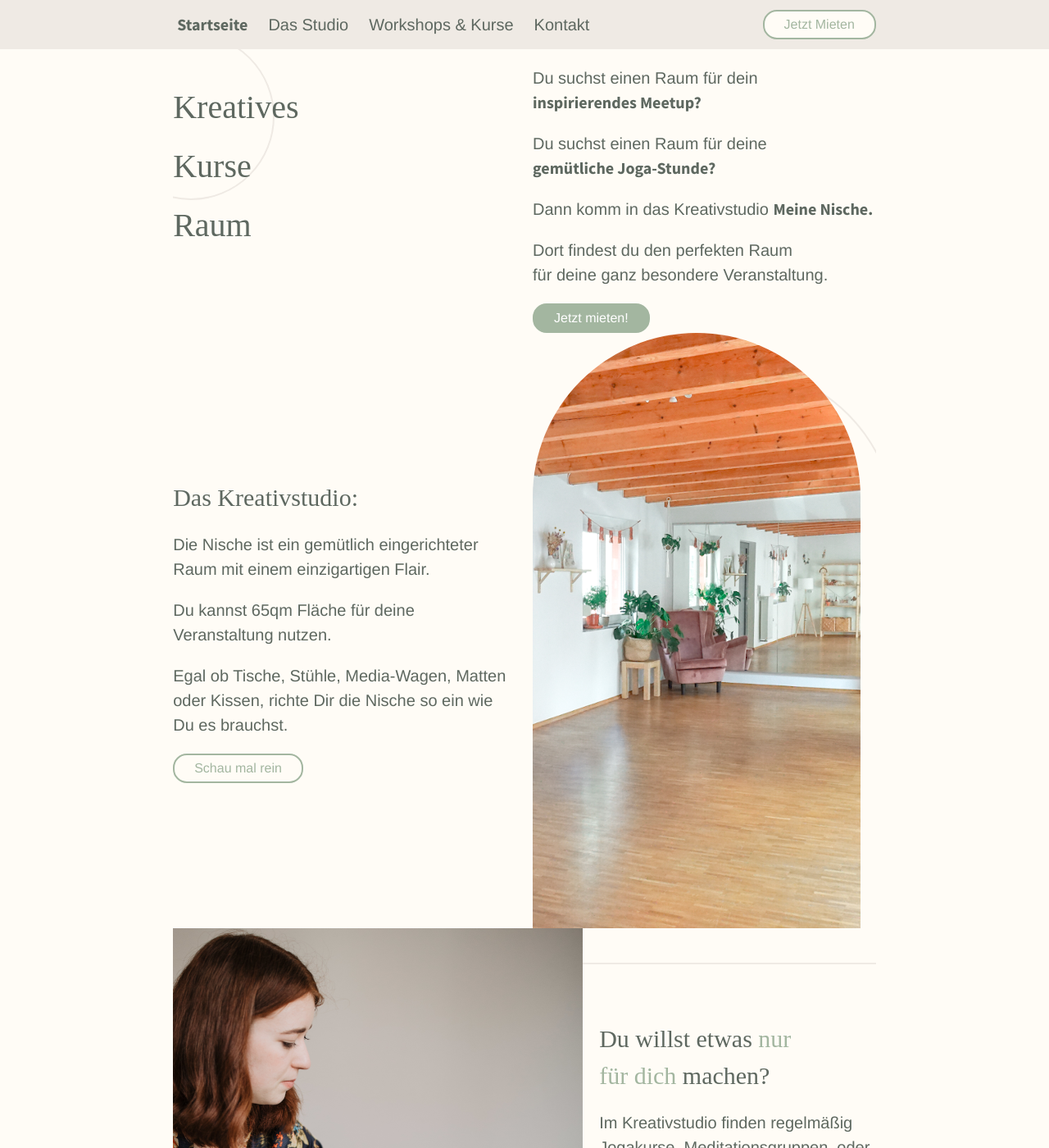
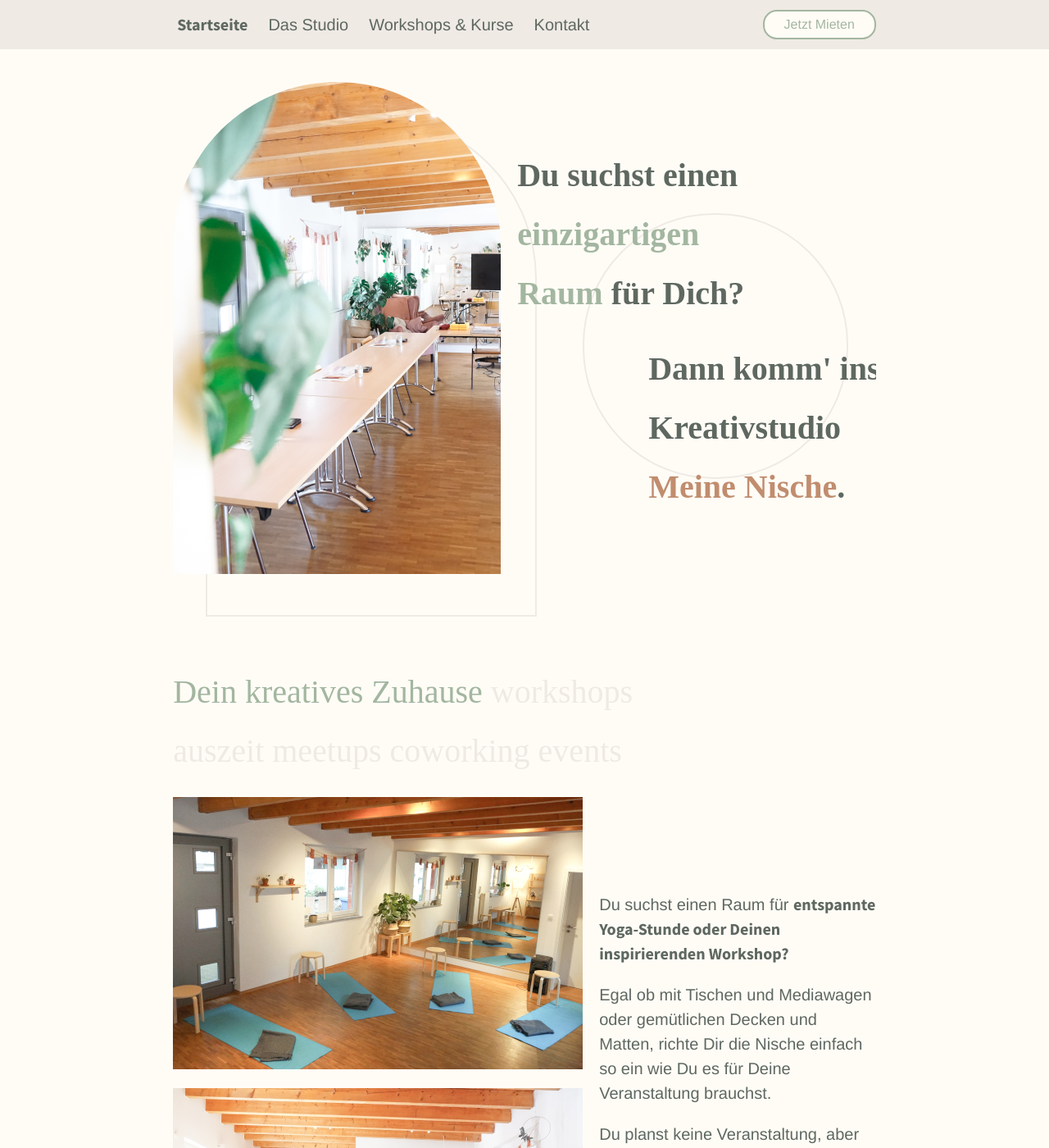
Before and after one commit to sonjafeitsch/meine-nische-website, a Jekyll site: the page built from index.html, in a window 1280 px wide and 1400 px high. Shown: the whole window at 82% size. Built offline with Jekyll 4.4.1, drawn with Linux system fonts in a browser that asks for light colours; some web fonts are replaced; some of the changed text lies outside the part shown.

Commit message:
feat: re-style the home page

```diff
--- a/_sass/_homepage.scss
+++ b/_sass/_homepage.scss
@@ -1,69 +1,32 @@
-.block {
-  margin-top: 5em;
-}
-
 .intro-card {
   position: relative;
-}
-
-.intro-card:first-of-type:before {
-  content: '';
-  width: 5em;
-  height: 5em;
-  border-radius: 3em;
-  position: absolute;
-  border: 2px solid $color-navbar;
-  left: -2em;
-  top: 1em;
-  z-index: -10;
-}
-
-.banner-image {
-  background: url(../images/nische_ganz_tische_1000.png);
-  background-repeat: no-repeat;
-  background-size: contain;
-  width: 100%;
-  height: 0;
-  padding-top: 66.7%;
-  z-index: -10;
-}
-
-.banner-text {
-  position: absolute;
-  left: 0;
-  right: 0;
-  top: 0;
-  bottom: 0;
-  margin-left: auto;
-  margin-right: auto;
-  width: 252px;
-  height: 600px;
-  background-color: rgba(255, 255, 255, 0.8);
-  flex-direction: column;
 }
 
 picture {
   display: none;
 }
 
+.teaser-text {
+  width: 8em;
+}
+
+.teaser-text.right {
+  margin-left: 4em;
+}
+
+.teaser-text.right:before {
+  content: '';
+  width: 8em;
+  height: 8em;
+  border-radius: 4em;
+  position: absolute;
+  border: 2px solid $color-navbar;
+  left: 2em;
+  top: 4em;
+  z-index: -10;
+}
+
 @media screen and (min-width: $mobile-breakpoint) and (max-resolution: $mobile-resolution) {
-  .banner-image {
-    background: url(../images/nische_ganz_tische_2000w.png) !important;
-    background-size: contain !important;
-    background-repeat: no-repeat !important;
-    height: 0;
-    width: 100% !important;
-    z-index: -10;
-  }
-  .banner-text {
-    margin-left: auto;
-    margin-right: auto;
-    margin-top: auto;
-    margin-bottom: auto;
-    width: 820px;
-    height: 252px;
-    flex-direction: row;
-  }
   .intro-card {
     flex-basis: 50%;
     flex-grow: 1;
@@ -79,14 +42,13 @@ picture {
   }
   .studio-image {
     width: 400px;
-    height: 726px;
     border-radius: 200px 200px 0px 0px;
     overflow: hidden;
 
-    picture {
-      display: block;
-      position: relative;
-    }
+  }
+  picture {
+    display: block;
+    position: relative;
   }
   .studio-image:before {
     content: '';
@@ -95,8 +57,8 @@ picture {
     position: absolute;
     top: 2em;
     left: 2em;
-    height: inherit;
-    width: inherit;
+    height: 100%;
+    width: 100%;
     border-radius: inherit;
   }
   .joga-card {
@@ -110,16 +72,14 @@ picture {
     overflow: hidden;
 
     picture {
-      display: block;
-      position: relative;
       top: -100px
     }
   }
   .joga-image:before {
     content: '';
     border: 2px solid $color-navbar;
-    width: inherit;
-    height: inherit;
+    width: 100%;
+    height: 100%;
     z-index: -10;
     position: absolute;
     top: 2em;
--- a/_sass/_spacing.scss
+++ b/_sass/_spacing.scss
@@ -4,6 +4,10 @@
 
 .h-100 {
   height: 100%;
+}
+
+article {
+  margin-top: 5em;
 }
 
 $spaceamounts: (0, 5, 10, 15, 20);
--- a/_sass/_studio.scss
+++ b/_sass/_studio.scss
@@ -1,7 +1,3 @@
-article {
-  margin-top: 5em;
-}
-
 .keyhole-image-container {
   width: 240px;
 }
--- a/_sass/_typography.scss
+++ b/_sass/_typography.scss
@@ -10,6 +10,7 @@
   color: $accent;
   background-color: $bright-background;
   transition: all ease 0.3s;
+  cursor: pointer;
 }
 
 .button.filled, .button:hover {
@@ -28,16 +29,28 @@
   font-weight: 800;
 }
 
+@font-face {
+  font-family: "PlayfairDisplay Light";
+  src: url("../fonts/PlayfairDisplay_wght.ttf") format("truetype");
+  font-weight: 400;
+}
+
 .themed-text {
   color: $accent;
 }
-
+.themed-text-light {
+  color: $color-navbar;
+}
 .themed-text-secondary {
   color: $accent-secondary
 }
 
 .text-highlight {
   font-family: "PlayfairDisplay", serif;
+}
+
+.text-highlight.light {
+  font-family: "PlayfairDisplay Light", serif;
 }
 
 .big-size {
--- a/index.html
+++ b/index.html
@@ -6,39 +6,73 @@ permalink: /
 ---
 
 <article class="d-flex flex-responsive flex-gap-4">
-  <div class="intro-card d-flex flex-grow-1 flex-column text-highlight huge-size w-100 justify-content-center">
-    <span>Kreatives</span>
-    <span>Kurse</span>
-    <span>Raum</span>
+  <div class="studio-card d-flex flex-column flex-gap-4 align-items-center">
+    <div class="studio-image">
+      <picture>
+        <source media="(max-width: {{ site.mobile_breakpoint }})" srcset="blank.png">
+        <img alt="Bild des Kreativraums Meine Nische mit Tischen und Mediawagen"
+             src="images/nische_mediawagen_500w.png"/>
+      </picture>
+    </div>
   </div>
+  <div class="studio-card d-flex flex-column flex-gap-4 align-items-start justify-content-center">
+    <span class="teaser-text text-important text-highlight huge-size">Du suchst einen <span
+      class="themed-text">einzigartigen Raum</span> für Dich?</span>
+    <span class="teaser-text right text-important text-highlight huge-size">Dann komm' ins Kreativstudio <span
+      class="themed-text-secondary">Meine Nische</span>.</span>
+  </div>
+</article>
 
-  <div class="intro-card d-flex flex-column flex-gap-4 align-items-start">
-    <div>Du suchst einen Raum für deinen <br><span class="text-important">kreativen Makramee-Workshop?</span></div>
-    <div>Du suchst einen Raum für dein <br><span class="text-important">inspirierendes Meetup?</span></div>
-    <div>Du suchst einen Raum für deine <br><span class="text-important">gemütliche Joga-Stunde?</span></div>
-    <div>Dann komm in das Kreativstudio <span class="text-important">Meine Nische.</span></div>
-    <div>Dort findest du den perfekten Raum<br>für deine ganz besondere Veranstaltung.</div>
-    <a href="mailto:hallo@meine-nische.de"><span class="button filled">Jetzt mieten!</span></a>
+<article>
+  <h1 class="text-highlight huge-size themed-text">
+    Dein kreatives Zuhause <span class="themed-text-light text-highlight light">workshops<br/>auszeit meetups coworking events</span>
+  </h1>
+  <div class="d-flex flex-responsive flex-gap-4 mt-4">
+    <div class="intro-card d-flex flex-grow-1 flex-column text-highlight huge-size w-100 justify-content-center">
+      <picture>
+        <source media="(max-width: {{ site.mobile_breakpoint }})" srcset="blank.png">
+        <img alt="Bild des Kreativraums mit Jogamatten, vorbereitet für einen Kurs"
+             src="images/nische_jogakurs_500w.jpg"/>
+      </picture>
+      <picture>
+        <source media="(max-width: {{ site.mobile_breakpoint }})" srcset="blank.png">
+        <img alt="Bild des Kreativraums komplett mit Tischen"
+             src="images/nische_ganz_tische_500w.png"/>
+      </picture>
+    </div>
+
+    <div class="intro-card d-flex flex-column flex-gap-4 align-items-start justify-content-center">
+      <div>Du suchst einen Raum für <span class="text-important">entspannte Yoga-Stunde oder Deinen inspirierenden Workshop?</span>
+      </div>
+      <div>Egal ob mit Tischen und Mediawagen oder gemütlichen Decken und Matten, richte Dir die Nische einfach so ein
+        wie Du es für Deine Veranstaltung brauchst.
+      </div>
+      <div>Du planst keine Veranstaltung, aber willst selber <span class="text-important">kreativ werden?</span>
+      </div>
+      <div>Die Nische ist <span class="text-important">dein kreatives Zuhause.</span> Bei Workshops kannst du dich
+        entspannen und deine Seele baumeln lassen.
+      </div>
+    </div>
   </div>
 </article>
 
 <article class="d-flex flex-responsive flex-gap-4">
   <div class="studio-card d-flex flex-column flex-gap-4 align-items-start justify-content-center">
-    <div class="text-highlight big-size">
-      Das Kreativstudio:
-    </div>
+    <h1 class="text-important themed-text huge-size text-highlight big-size">
+      Meine Nische <span class="themed-text-light"> kreativ<br/>gemütlich einzigartig</span>
+    </h1>
     <div>
       Die Nische ist ein gemütlich eingerichteter Raum mit einem einzigartigen Flair.
     </div>
     <div>
-      Du kannst 65qm Fläche für deine Veranstaltung nutzen.
+      Du kannst 65m² Fläche für deine Veranstaltung nutzen.
     </div>
     <div>
       Egal ob Tische, Stühle, Media-Wagen, Matten oder Kissen, richte Dir die Nische so ein wie Du es brauchst.
     </div>
     <span class="button">Schau mal rein</span>
   </div>
-  <div class="studio-card d-flex flex-column flex-gap-4 align-items-start">
+  <div class="studio-card d-flex flex-column flex-gap-4 align-items-center">
     <div class="studio-image">
       <picture>
         <source media="(max-width: {{ site.mobile_breakpoint }})" srcset="blank.png">
@@ -61,13 +95,13 @@ permalink: /
   </div>
   <div class="joga-card d-flex flex-column flex-gap-4 align-items-start justify-content-center">
     <div class="text-highlight big-size">
-      Du willst etwas <span class="themed-text">nur<br> für dich</span> machen?
+      Du willst etwas <span class="themed-text">nur für dich</span> machen?
     </div>
     <div>
-      Im Kreativstudio finden regelmäßig<br> Jogakurse, Meditationsgruppen, oder<br> Watercolor-Workshops statt.
+      Im Kreativstudio finden regelmäßig Jogakurse, Meditationsgruppen, oder Watercolor-Workshops statt.
     </div>
     <div>
-      Schau doch mal bei den Workshops & Kursen rein<br> und finde die Veranstaltung, die du jetzt<br> gerade brauchst.
+      Schau doch mal bei den Workshops & Kursen rein und finde die Veranstaltung, die du jetzt gerade brauchst.
     </div>
     <span class="button">Finde deine Veransaltung</span>
   </div>
@@ -75,14 +109,18 @@ permalink: /
 
 <article class="d-flex flex-responsive flex-gap-4">
   <div class="map-info d-flex flex-column flex-gap-4">
-    <div class="text-highlight big-size">
+    <h2 class="text-highlight big-size">
       So findest du die Nische:
-    </div>
+    </h2>
     <div class="d-flex flex-column flex-gap-4 align-items-start">
-      Die Nische befindet sich im Zinkhof 1, einem<br>
-      ruhigem Hinterhof mitten in der Altstadt von<br>
-      Würzburg. Zum Haupteingang kommst du<br>
-      über die Rittergasse/Büttnerstraße.
+      Die Nische befindet sich im Zinkhof 1, einem
+      ruhigen Hinterhof mitten in der Altstadt von
+      Würzburg. Zum Haupteingang kommst du
+      über die Rittergasse/Büttnerstraße. Klicke of die Karte, um zu einer
+      detaillierten Ansicht zu gelangen.
     </div>
   </div>
+  <a href="https://www.openstreetmap.org/?mlat=49.79153&mlon=9.92780#map=19/49.79153/9.92780" target="_blank"><img
+    alt="Künstlerische Darstellung
+des Standorts der Nische am Zinkhof 1, 97070 Würzburg, Planet Erde" src="images/map.png"></a>
 </article>
--- a/studio.html
+++ b/studio.html
@@ -6,7 +6,7 @@ permalink: studio
 ---
 
 <article class="d-flex flex-column flex-gap-4">
-  <div class="themed-text huge-size text-highlight">Das Studio</div>
+  <h1 class="themed-text huge-size text-highlight">Das Studio</h1>
   <div class="w-100 flex-responsive flex-gap-4 flex-wrap justify-content-between">
     <picture>
       <img alt="Bild des Kreativraums Meine Nische mit Tischen und Mediawagen"
@@ -57,9 +57,9 @@ permalink: studio
 </article>
 
 <article class="d-flex flex-column flex-gap-4">
-  <div class="text-highlight huge-size themed-text">
+  <h1 class="text-highlight huge-size themed-text">
     Miete und Ausstattung
-  </div>
+  </h1>
   <div class="flex-responsive align-items-end">
     <div class="d-flex flex-column flex-gap-4" style="flex-basis: 50%">
       <div>
```
Also changed, not shown: images/map.png (added), images/nische_ganz_tische_1000w.png (deleted), images/nische_ganz_tische_500w.png (added), images/nische_jogakurs_500w.jpg (added), images/nische_mediawagen_500w.png (added), 1 other file.
